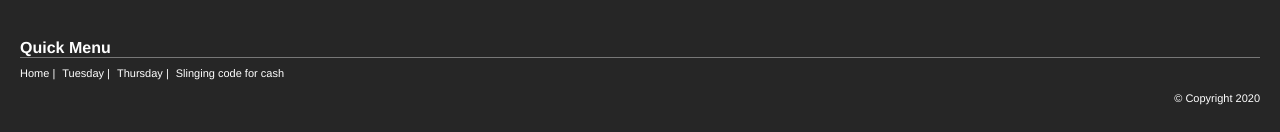
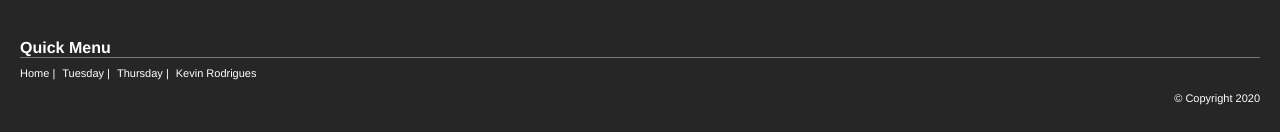
Before and after one commit to kevinrodrigues/football-league-standings, a Vue app: page / in a window 1280 px wide. Shown: the part 665-797 px from the top of the page. Built offline with nearby package versions, Linux system fonts and the light colour scheme; what vue-js-modal would draw is missing.

Commit message:
VTF-2 - Added footer link.

```diff
--- a/src/components/PageFooter.vue
+++ b/src/components/PageFooter.vue
@@ -15,7 +15,7 @@
                   day: 'thursday'
                 }
               }">Thursday</router-link> |</li>
-        <li><a href="https://kevin-rodrigues.netlify.com/" target="_blank">Slinging code for cash</a></li>
+        <li><a href="https://kevin-rodrigues.netlify.com/" target="_blank">Kevin Rodrigues</a></li>
     </ul>
         <p class="copyright">&copy; Copyright {{ getCurrentYear }}</p>
   </div>
```
